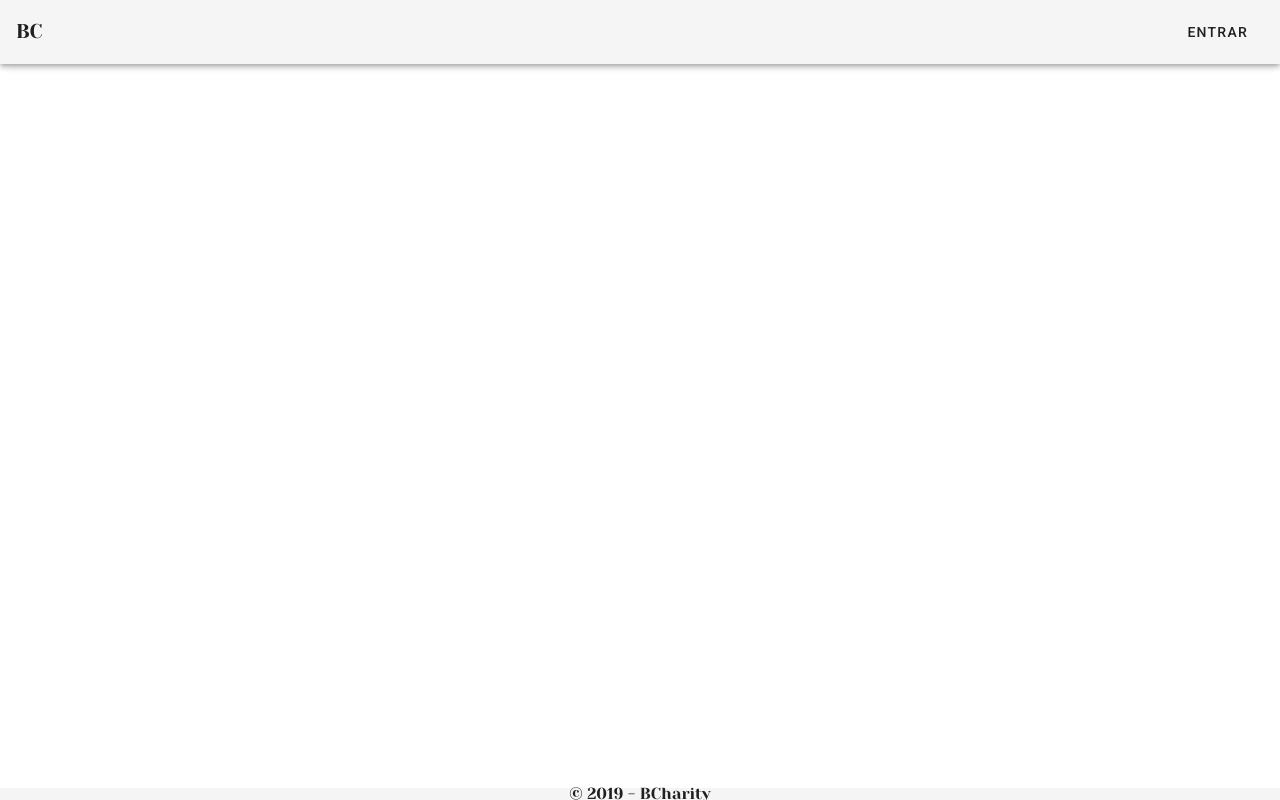
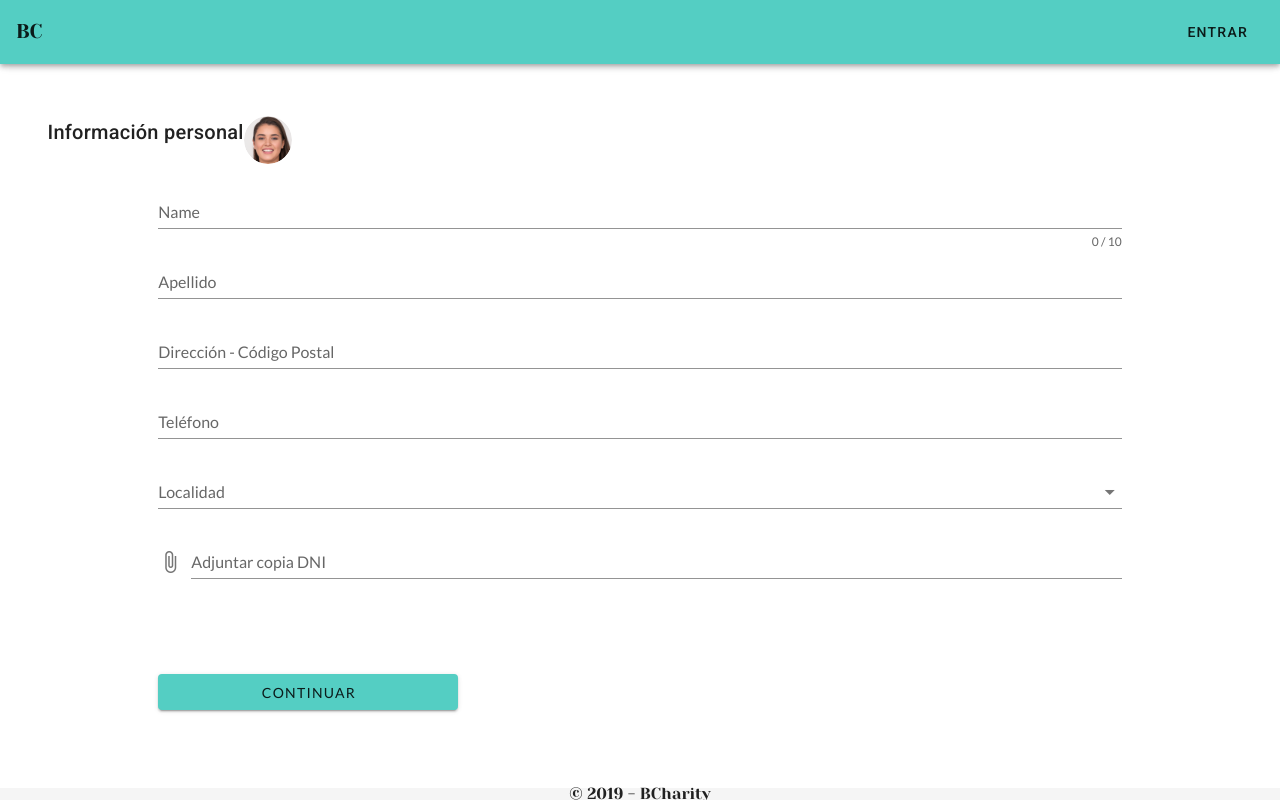
Before and after one commit to saracrz/BCharity-FrontEnd, a Nuxt app: page /infopersonal in a window 1280 px wide. Built offline with nearby package versions, Linux system fonts and the light colour scheme.

Commit message:
register pages done

```diff
--- a/layouts/default.vue
+++ b/layouts/default.vue
@@ -1,6 +1,6 @@
 <template>
   <v-app>
-    <v-app-bar fixed app>
+    <v-app-bar fixed app color="#54CEC3">
       <v-toolbar-title class="title-font">BC</v-toolbar-title>
       <v-spacer />
       <div v-if="userName">
--- /dev/null
+++ b/pages/infopersonal.vue
@@ -0,0 +1,90 @@
+<template>
+  <div>
+    <v-row class="form ">
+      <p class="title">Información personal</p>
+
+      <v-avatar>
+        <img src="./../assets/079801.jpg" class="pic" alt="Maria" />
+      </v-avatar>
+      <v-col cols="10" justify="center" class="mx-auto">
+        <v-text-field
+          v-model="name"
+          :counter="10"
+          :rules="nameRules"
+          label="Name"
+          required
+        ></v-text-field>
+        <v-text-field
+          v-model="email"
+          :rules="emailRules"
+          label="Apellido"
+          required
+        ></v-text-field>
+        <v-text-field
+          v-model="email"
+          :rules="emailRules"
+          label="Dirección - Código Postal"
+          required
+        ></v-text-field>
+        <v-text-field
+          v-model="email"
+          :rules="emailRules"
+          label="Teléfono"
+          required
+        ></v-text-field>
+        <v-select
+          v-model="select"
+          :items="Localidad"
+          :rules="[v => !!v || 'La localidad es obliglatoria']"
+          label="Localidad"
+          required
+        ></v-select>
+        <v-file-input label="Adjuntar copia DNI" class="mr-10px"></v-file-input>
+        <v-content>
+          <v-btn to="/welcome" color="#54CEC3" class="mr-4 button-continue"
+            >Continuar</v-btn
+          >
+          <v-container>
+            <nuxt />
+          </v-container>
+        </v-content>
+      </v-col>
+    </v-row>
+  </div>
+</template>
+
+<script>
+export default {
+  data() {
+    return {
+      Localidad: [
+        'Gran Canaria',
+        'Lanzarote',
+        'Fuerteventura',
+        'Tenerife',
+        'La Palma',
+        'El Hierro',
+        'La Gomera'
+      ]
+    }
+  }
+}
+</script>
+
+<style lang="scss" scoped>
+.title {
+  margin-bottom: 20px;
+}
+.form {
+  margin-top: 40px;
+  font-family: 'Lato', sans-serif;
+}
+.button-continue {
+  margin-top: 10px;
+  width: 300px;
+  align-content: center;
+}
+.pic {
+  margin-right: 0px;
+}
+</style>
--- a/pages/login.vue
+++ b/pages/login.vue
@@ -26,6 +26,7 @@
             <v-spacer></v-spacer>
             <v-btn
               id="button-login"
+              to="/infopersonal"
               center
               color="#54CEC3"
               justify="align-center"
--- /dev/null
+++ b/pages/welcome.vue
@@ -0,0 +1,45 @@
+<template>
+  <v-row id="welcome" align="center" justify="center" class="mx-auto">
+    <v-col cols="10" class="col-md-6">
+      <p class="headline title" align="center" justify="center">
+        Bienvenida {{ userName }}
+      </p>
+      <v-spacer></v-spacer>
+      <p class="mx-auto" align="center" justify="center">
+        ¿Qué te gustaría hacer ahora?
+      </p>
+      <v-card class="mx-auto py-4 mt-8 " max-width="344">
+        <v-card-actions>
+          <v-btn text color="#54CEC3" class="mx-auto">
+            Crear perfil de un paciente
+          </v-btn>
+        </v-card-actions>
+      </v-card>
+      <v-card class="py-4 my-3" max-width="344">
+        <v-card-actions>
+          <v-btn text color="#54CEC3" justify="center" class="mx-auto">
+            Crear perfil de un paciente
+          </v-btn>
+        </v-card-actions>
+      </v-card>
+    </v-col>
+  </v-row>
+</template>
+
+<script>
+import { mapGetters } from 'vuex'
+export default {
+  computed: {
+    ...mapGetters(['userName'])
+  }
+}
+</script>
+
+<style lang="scss" scoped>
+#welcome {
+  height: 70vh;
+}
+.title {
+  font-family: 'Yeseva One', cursive;
+}
+</style>
```
Also changed, not shown: assets/079801.jpg (added).
